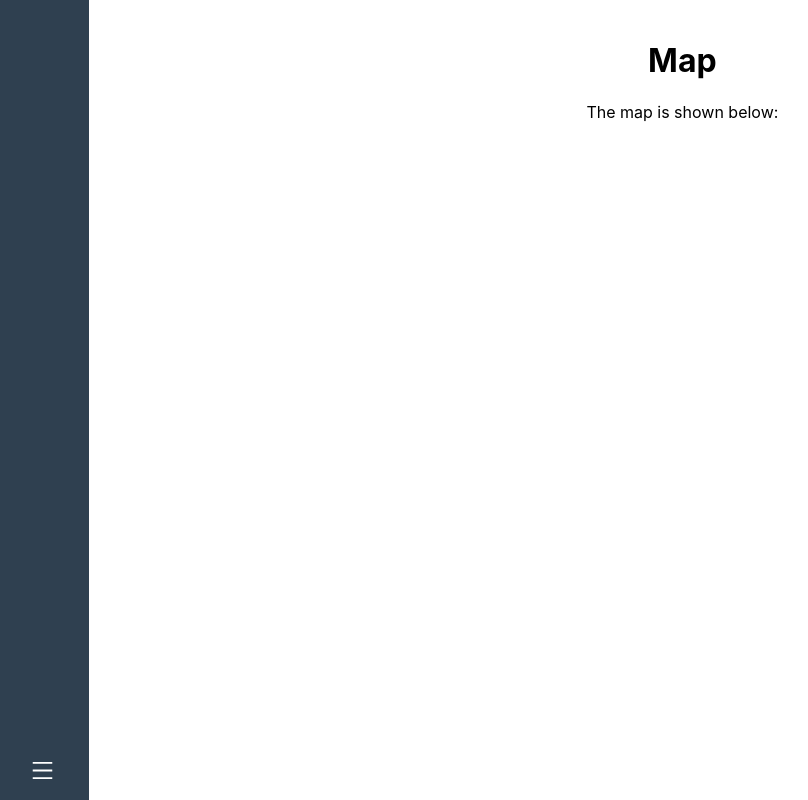
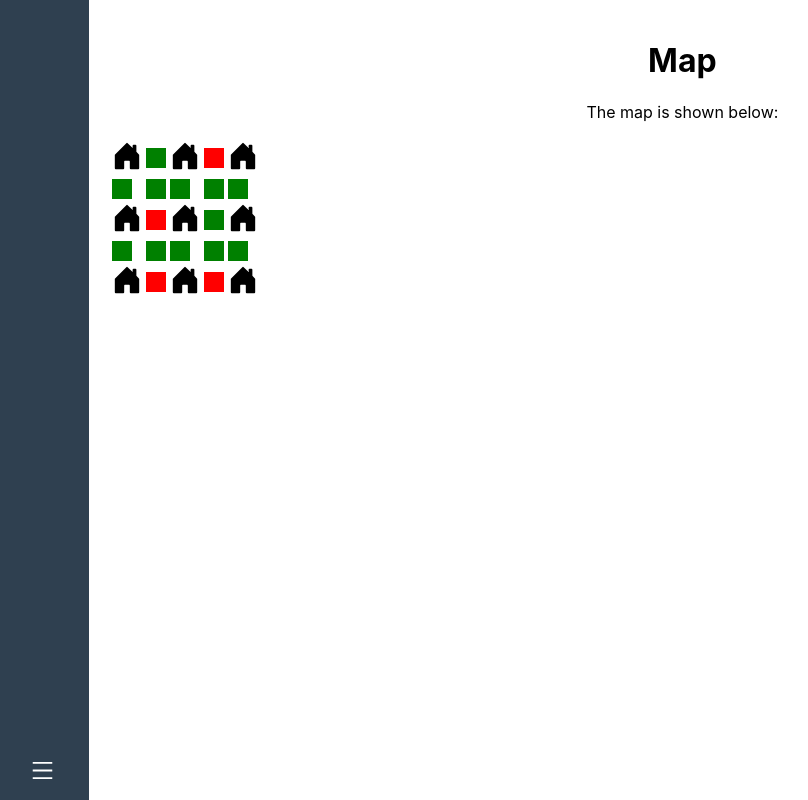
Before and after one commit to AnshulShirude/InstaShop, a React (Create React App) app in the folder frontend/: page /map in a window 1280 px wide. Shown: the whole page, without its empty margins (4-812 px from the left). Built offline with nearby package versions, Linux system fonts and the light colour scheme; the HTML template or start-up script is replaced by a standard one.

Commit message:
Graph Representation
Added, the graph representation on the map page, with symbols.

```diff
--- a/frontend/src/Components/GraphNode.jsx
+++ b/frontend/src/Components/GraphNode.jsx
@@ -1,17 +1,17 @@
 import {Graph, Node, Edge, linkNodes, createBoard} from "../GraphLogic/graph"
 
-export default function GraphNode() {
+// export default function GraphNode() {
 
-    const board = createBoard(4, 4);
-    const edges = linkNodes(board);
-    const graph = new Graph(board, edges);
+//     const board = createBoard(4, 4);
+//     const edges = linkNodes(board);
+//     const graph = new Graph(board, edges);
 
-    const node1x = graph.board[0][0].x;
+//     const node1x = graph.board[0][0].x;
 
 
-    return (
-        <>
-            <p>{node1x}</p>
-        </>
-    );
-}
+//     return (
+//         <>
+//             <p>{node1x}</p>
+//         </>
+//     );
+// }
--- a/frontend/src/GraphLogic/graph.js
+++ b/frontend/src/GraphLogic/graph.js
@@ -2,6 +2,10 @@ class Node {
     constructor(x, y) {
         this.x = x;
         this.y = y;
+        this.north = undefined;
+        this.east = undefined;
+        this.south = undefined;
+        this.west = undefined;
     }
     print() {
         return "X Coordinate:" + this.x + " Y Coordinate: " + this.y;
@@ -167,7 +171,21 @@ function linkNodes(board) {
     }
     return edges;
 }
-
+function drawGraph(graph) {
+    const mazeContainer = document.getElementById("maze-container");
+    for (let i = 0; i < graph.board.length; i++) {
+        const mazeRow = document.createElement("div");
+        for (let j = 0; j < graph.board[i].length; j++) {
+            const mazeBox = document.createElement("div");
+            mazeBox.style.width = "20px";
+            mazeBox.style.height = "20px";
+            mazeBox.style.border = "1px solid black";
+            mazeBox.style.backgroundColor = "white";
+            mazeRow.appendChild(mazeBox);
+        }
+        mazeContainer.appendChild(mazeRow);
+    }
+}
 function main() {
     // width, height
     const board = createBoard(5, 5);
@@ -186,5 +204,5 @@ function main() {
     }
 }
 main();
-export { Graph, Node, Edge, createBoard, linkNodes };
+export { Graph, createBoard, linkNodes, Node };
 //# sourceMappingURL=graph.js.map
--- /dev/null
+++ b/frontend/src/GraphLogic/graphUI.js
@@ -0,0 +1,161 @@
+// , Node, Edge
+import { BsPlus, BsFillHouseDoorFill, BsInfoCircle, BsMap } from "react-icons/bs";
+import {Node} from './graph.js'
+export default function GraphUI() {
+    const one = new Node(0, 0);
+    const two = new Node(0, 1);
+    const three = new Node(0, 2);
+    const four = new Node(1, 0);
+    const five = new Node(1, 1);
+    const six = new Node(1, 2);
+    const seven = new Node(2, 0);
+    const eight = new Node(2, 1);
+    const nine = new Node(2, 2);
+    let array2D = [
+        [one, two, three],
+        [four, five, six],
+        [seven, eight, nine]
+    ];
+    one.east = two;
+    one.south = four;
+    four.north = one;
+    four.south = seven;
+    seven.north = four;
+    two.west = one;
+    two.south = five;
+    five.north = two;
+    five.south = eight;
+    eight.north = five;
+    five.east = six;
+    six.west = five;
+    six.north = three;
+    three.south = six;
+    six.south = nine;
+    nine.north = six;
+    // let rows = 2 * array2D.length - 1;
+    // let cols = 2 * array2D[0].length - 1;
+    // let arr: (Node | boolean | string)[][] = Array(rows).fill(false).map(() => Array(cols).fill(false));
+    // // Populate the new array with the nodes from array2D
+    // for (let i = 0; i < array2D.length; i++) {
+    //     for (let j = 0; j < array2D[i].length; j++) {
+    //         arr[2 * i][2 * j] = array2D[i][j];
+    //     }
+    // }
+    // // Traverse through the array2D
+    // for (let i = 0; i < array2D.length; i++) {
+    //     for (let j = 0; j < array2D[i].length; j++) {
+    //         const currentNode = array2D[i][j];
+    //         if (j + 1 < array2D[i].length && currentNode.east === array2D[i][j + 1]) {
+    //             // Set the corresponding position in `arr` to true
+    //             arr[2 * i][2 * j + 1] = true;
+    //         }
+    //         if (i + 1 < array2D.length && currentNode.south === array2D[i + 1][j]) {
+    //             arr[2 * i + 1][2 * j] = true;
+    //         }
+    //         // Similarly, you can check for other directions and set the value in `arr` accordingly
+    //     }
+    // }
+    // // Print to see the result
+    // console.log(arr);
+    // let rows = 2 * array2D.length - 1;
+    // let cols = 2 * array2D[0].length - 1;
+    // let arr = Array(rows).fill("N/A").map(() => Array(cols).fill("N/A"));
+    // // Populate the new array with the nodes from array2D
+    // for (let i = 0; i < array2D.length; i++) {
+    //     for (let j = 0; j < array2D[i].length; j++) {
+    //         arr[2 * i][2 * j] = (i * array2D[i].length + j + 1).toString();
+    //         // For east connection
+    //         if ((2 * j + 1) < cols) {
+    //             arr[2 * i][2 * j + 1] = !!array2D[i][j].east;
+    //         }
+    //         // For south connection
+    //         if ((2 * i + 1) < rows) {
+    //             arr[2 * i + 1][2 * j] = !!array2D[i][j].south;
+    //         }
+    //     }
+    // }
+    // // Print to see the result
+    // console.log(arr);
+    // return arr;
+    // //---------------------------------------------------------------------------
+    //WORKING WITH N/A
+    let rows = 2 * array2D.length - 1;
+    let cols = 2 * array2D[0].length - 1;
+    let arr = Array(rows).fill("N/A").map(() => Array(cols).fill("N/A"));
+
+    for (let i = 0; i < array2D.length; i++) {
+        for (let j = 0; j < array2D[i].length; j++) {
+            arr[2 * i][2 * j] = [i, j]; // Storing the pair of x,y values
+            if ((2 * j + 1) < cols) {
+                arr[2 * i][2 * j + 1] = !!array2D[i][j].east;
+            }
+            if ((2 * i + 1) < rows) {
+                arr[2 * i + 1][2 * j] = !!array2D[i][j].south;
+            }
+        }
+    }
+    //---------------------------------------------------------------------------
+    for (let i = 0; i < rows; i++) {
+        for (let j = 0; j < cols; j++) {
+            if (arr[i][j] === "N/A") {
+                let eastValue = j + 1 < cols ? arr[i][j + 1] : false;
+                let southValue = i + 1 < rows ? arr[i + 1][j] : false;
+
+                let westValue = j - 1 >= 0 ? arr[i][j - 1] : false;
+                let northValue = i - 1 >= 0 ? arr[i - 1][j] : false;
+
+                if ((northValue && southValue) || (eastValue && westValue) || (northValue && southValue && eastValue && westValue)) {
+                    arr[i][j] = true;
+                } else {
+                    arr[i][j] = false;
+                }
+            }
+        }
+    }
+
+
+
+    console.log(arr);
+    //RETURN TABLE WORKING ----------------------------------------------------------------------
+    // return arr;
+    // return (
+    //     <table>
+    //         <tbody>
+    //             {arr.map((row, rowIndex) => (
+    //                 <tr key={rowIndex}>
+    //                     {row.map((cell, cellIndex) => (
+    //                         <td key={cellIndex}>
+    //                             {typeof cell === 'boolean' ? (cell ? 'True' : 'False') : cell}
+    //                         </td>
+    //                     ))}
+    //                 </tr>
+    //             ))}
+    //         </tbody>
+    //     </table>
+    // );
+    //------------------------------------------------------------------------------------------------
+    return (
+        <table>
+            <tbody>
+                {arr.map((row, rowIndex) => (
+                    <tr key={rowIndex}>
+                        {row.map((cell, cellIndex) => (
+                            <td key={cellIndex} style={{ textAlign: 'center' }}>
+                                {Array.isArray(cell) ?
+                                    <BsFillHouseDoorFill size={30} /> :  // Using the house icon from react-icons
+                                    (
+                                        cell ?
+                                        <div style={{ backgroundColor: 'green', width: '20px', height: '20px' }}></div> :
+                                        <div style={{ backgroundColor: 'red', width: '20px', height: '20px' }}></div>
+                                    )
+                                }
+                            </td>
+                        ))}
+                    </tr>
+                ))}
+            </tbody>
+        </table>
+    );
+
+// # sourceMappingURL=graphVisualization.js.map
+}
--- a/frontend/src/Pages/AboutUs.jsx
+++ b/frontend/src/Pages/AboutUs.jsx
@@ -1,12 +1,11 @@
 import React from 'react';
-import GraphNode from '../Components/GraphNode';
+// import GraphNode from '../Components/GraphNode';
 
 function AboutUs() {
     return (
         <div>
             <h1>About Us</h1>
             <p>We are a passionate team dedicated to providing the best shopping experience for our users. Our vision is to revolutionize online shopping by providing real-time information and a seamless user interface.</p>
-            <GraphNode />
         </div>
     );
 }
--- a/frontend/src/Pages/Map.jsx
+++ b/frontend/src/Pages/Map.jsx
@@ -1,10 +1,13 @@
 import React from 'react';
+import GraphUI from '../GraphLogic/graphUI';
+
 
 function MapPage() {
     return (
         <div>
             <h1>Map</h1>
             <p>The map is shown below:</p>
+            <GraphUI/>
         </div>
     );
 }
```
Also changed, not shown: 3 other files (tests, documents, lock files or other folders).
